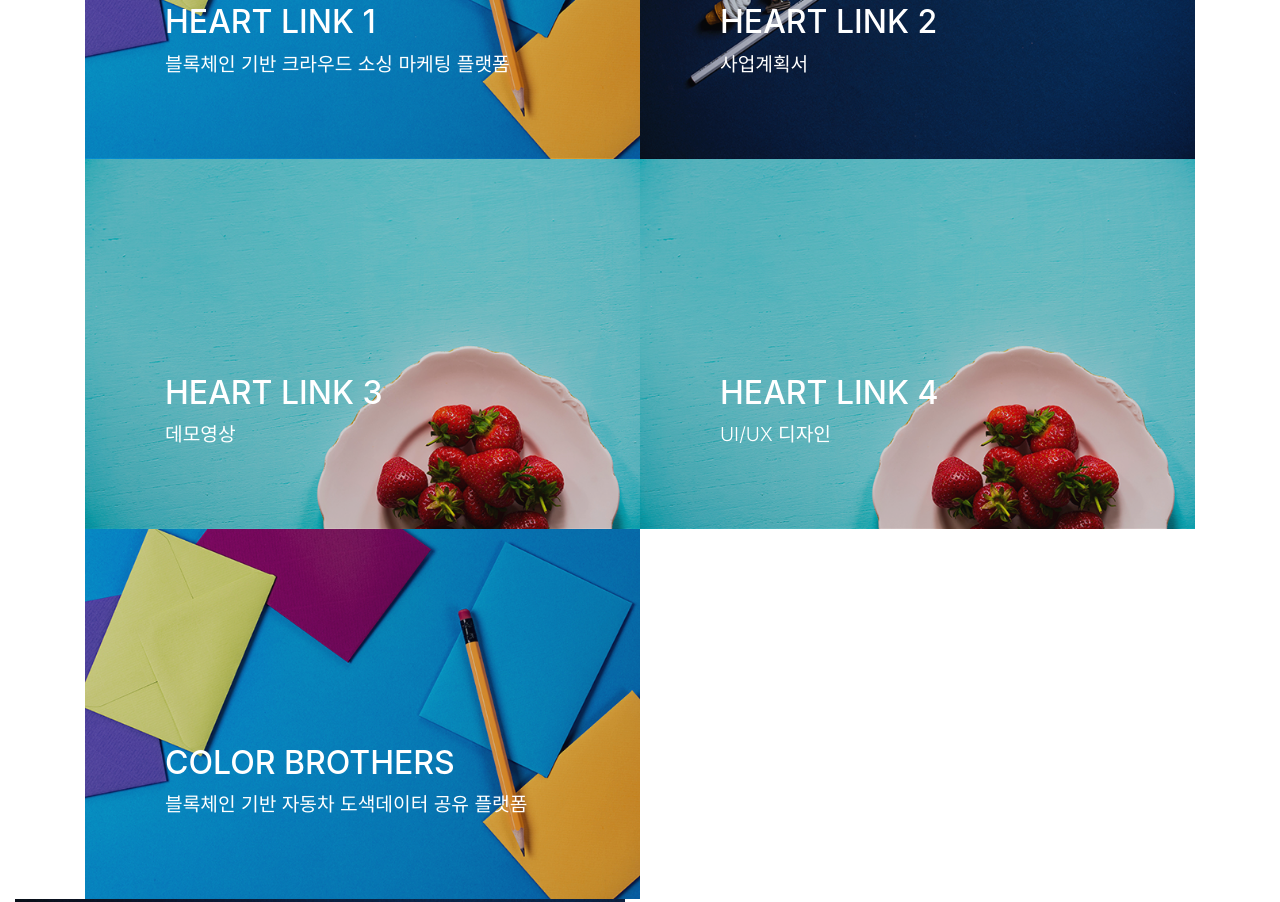
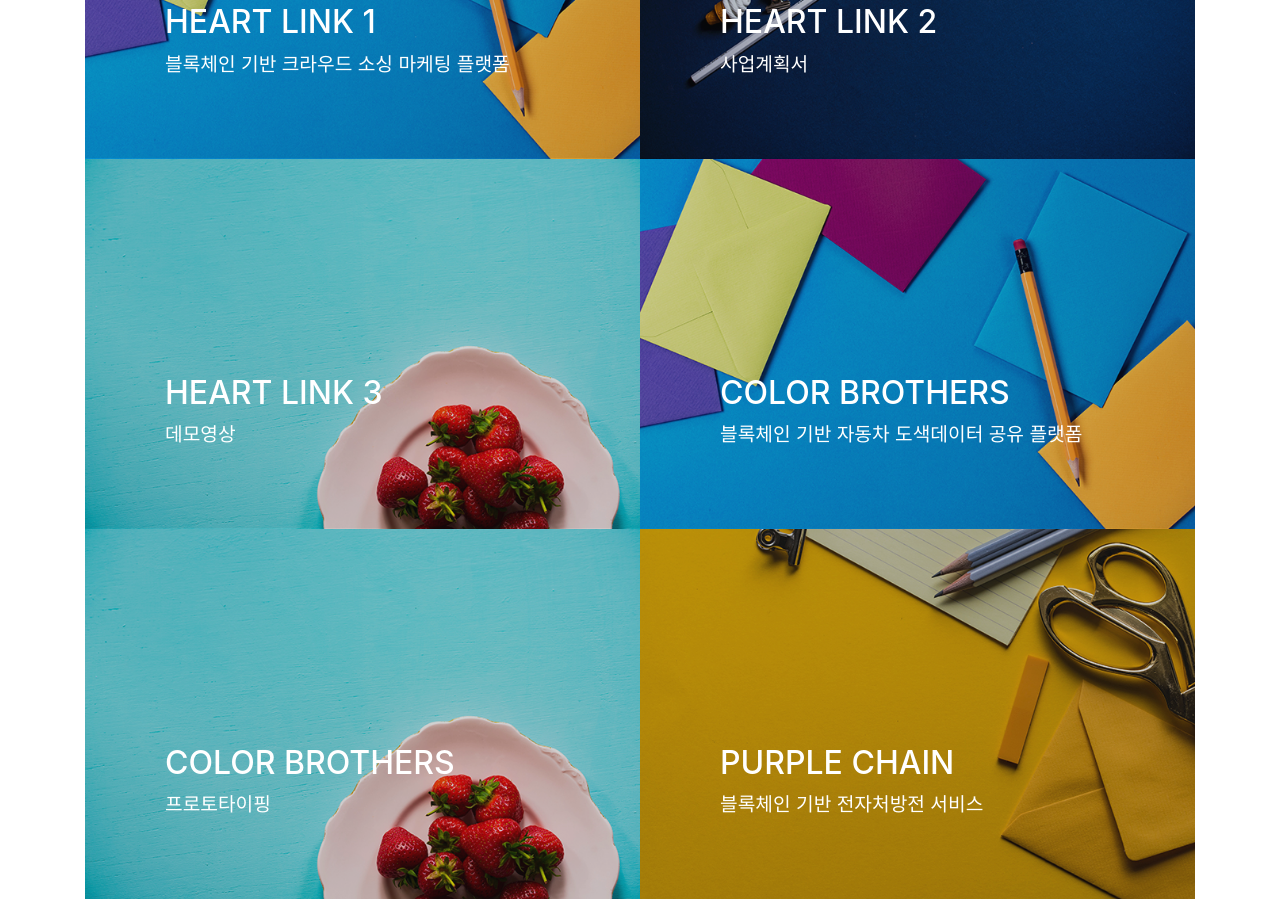
Before and after one commit to ckd582/portfolio1, a website with bundled scripts: page index.html in a window 1280 px wide. Shown: the part 1858-2760 px from the top of the page. Built offline with nearby package versions, Linux system fonts and the light colour scheme.

Commit message:
color brothers
color brothers - first

```diff
--- a/index.html
+++ b/index.html
@@ -157,18 +157,6 @@
         </div>
 
         <div class="col-lg-6">
-          <a class="portfolio-item" href="./pdf/project1-UI.pdf">
-            <div class="caption">
-              <div class="caption-content">
-                <div class="h2">HEART LINK 4</div>
-                <p class="mb-0">UI/UX 디자인</p>
-              </div>
-            </div>
-            <img class="img-fluid" src="img/portfolio-3.jpg" alt="">
-          </a>
-        </div>
-
-        <div class="col-lg-6">
           <a class="portfolio-item" href="./pdf/project2.pdf">
             <div class="caption">
               <div class="caption-content">
@@ -180,9 +168,6 @@
           </a>
         </div>
 
-      </div>
-    </div>
-
         <div class="col-lg-6">
           <a class="portfolio-item" href="./pdf/project2-demo.mp4">
             <div class="caption">
@@ -191,11 +176,8 @@
                 <p class="mb-0">프로토타이핑</p>
               </div>
             </div>
-        <img class="img-fluid" src="img/portfolio-2.jpg" alt="">
+            <img class="img-fluid" src="img/portfolio-3.jpg" alt="">
           </a>
-    </div>
-
-  </div>
         </div>
 
         <div class="col-lg-6">
@@ -209,6 +191,13 @@
             <img class="img-fluid" src="img/portfolio-4.jpg" alt="">
           </a>
         </div>
+
+      </div>
+    </div>
+
+
+
+
 
       </div>
     </div>
```
Also changed, not shown: 1 other file. Lines whose indentation alone changed are shown as unchanged.
